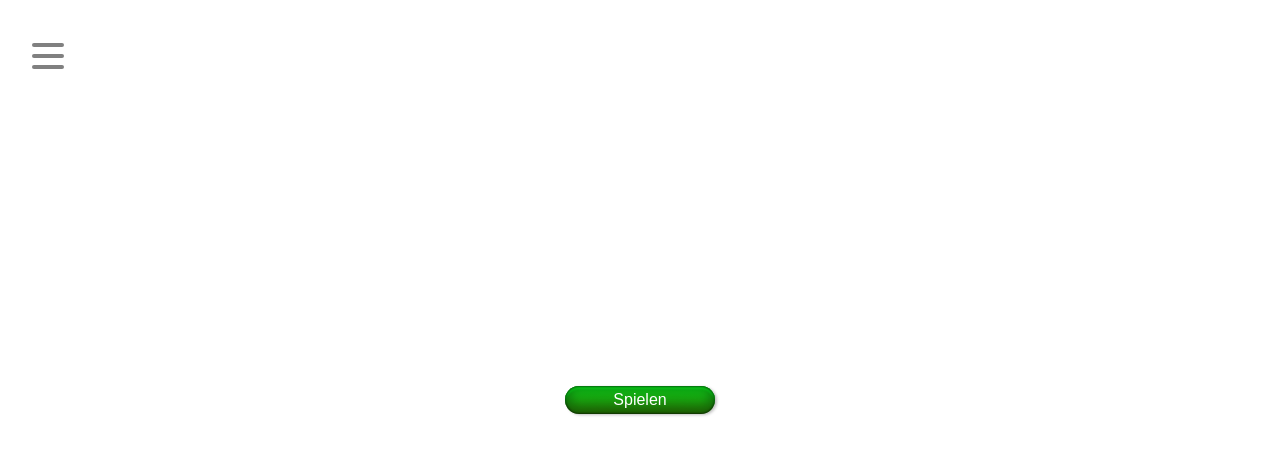
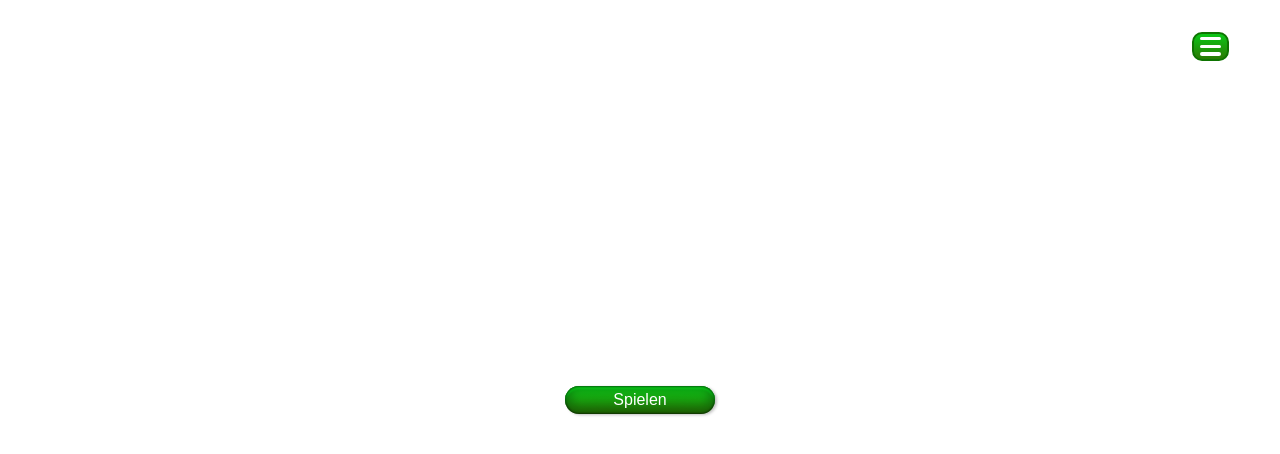
Before and after one commit to ShiningElektra/recycool, a Next.js app: page / in a window 1280 px wide. Shown: the top 454 px of the page. Built offline with nearby package versions, Linux system fonts and the light colour scheme.

Commit message:
💄 Styling of Navigation Issue #2

```diff
--- a/components/burger/Burger.module.css
+++ b/components/burger/Burger.module.css
@@ -1,19 +1,19 @@
 .burger {
   position: absolute;
-  top: 5%;
-  left: 2rem;
+  top: 4%;
+  right: 4%;
   display: flex;
   flex-direction: column;
   justify-content: space-around;
-  width: 2rem;
-  height: 2rem;
+  height: 1.8rem;
   background: transparent;
-  border: none;
   cursor: pointer;
-  padding: 0;
   z-index: 10;
-  opacity: 0.1;
+  opacity: 0.5;
   transition: opacity 0.3s ease-in-out;
+  border: transparent;
+  border-radius: 10px;
+  outline: none;
 }
 
 .burger :focus {
@@ -21,9 +21,9 @@
 }
 
 .burger div {
-  width: 2rem;
-  height: 0.25rem;
-  background: grey;
+  width: 1.3rem;
+  height: 0.2rem;
+  background: var(--primary-text);
   border-radius: 10px;
   transition: all 0.3s linear;
   position: relative;
@@ -32,4 +32,7 @@
 
 .open {
   opacity: 1;
+  border-radius: 10px;
+  border: 0.2em solid var(--secondary-button);
+  background: linear-gradient(180deg, #0bc717 0%, #2a7903 100%);
 }
--- a/components/menu/Menu.module.css
+++ b/components/menu/Menu.module.css
@@ -1,32 +1,51 @@
 .menu {
+  position: absolute;
+  top: 3%;
+  right: 2%;
   display: flex;
+  align-self: flex-end;
   flex-direction: column;
-  justify-content: center;
-  background: #effffa;
-  height: 100vh;
-  text-align: left;
-  padding: 2rem;
-  position: absolute;
-  top: 0;
-  left: 0;
+  max-width: 200px;
+  background: var(--tertiary-button-bg);
+  border: 0.18em solid var(--secondary-button);
+  border-radius: 20px;
+  text-align: center;
   transition: all 0.2s ease-in;
   opacity: 0;
   visibility: hidden;
 }
 .menu a {
-  font-size: 2rem;
-  text-transform: uppercase;
-  padding: 2rem 0;
-  font-weight: bold;
-  letter-spacing: 0.5rem;
-  color: #0d0c1d;
-  text-decoration: none;
+  font-size: var(--primary-font-size);
+  padding: 0.5em 0 0.8em 0;
+  font-weight: var(--button-font-style);
+  color: var(--primary-text);
+  background: var(--primary-button);
+  text-shadow: 3px 2px 5px rgba(26, 0, 102, 0.7);
   transition: color 0.3s linear;
 }
-.menu :hover {
-  color: #343078;
+.menu a:last-child {
+  border-bottom-left-radius: 17px;
+  border-bottom-right-radius: 17px;
+}
+.menu :not(:first-child):not(:last-child) {
+  border-bottom: 1px solid var(--tertiary-button);
+}
+.menu a:hover {
+  background: var(--tertiary-button);
 }
 .open {
   opacity: 1;
   visibility: visible;
 }
+.logoImg {
+  height: 1.5em;
+}
+.logoNav {
+  display: grid;
+  grid-template-columns: 0.2fr 1.8fr 0.6fr;
+  grid-template-rows: 1fr;
+  gap: 0 1.5em;
+  padding: 0.5em;
+  padding-top: 0.7em;
+  border-bottom: 0.18em solid var(--secondary-button);
+}
--- a/styles/globals.css
+++ b/styles/globals.css
@@ -6,10 +6,10 @@
   --tertiary-list-text: #16c821;
   --tertiary-text: #000;
   --primary-button: #0bc717;
-  --secondary-button: #109f1c;
+  --secondary-button: #0e7401;
   --tertiary-button: #81e187;
-  --tertiary-button-bg: #d2ffd5;
-  --primary-font-size: 1 em;
+  --tertiary-button-bg: #bcffc0;
+  --primary-font-size: 1em;
   --secondary-font-size: 0.8em;
   --button-font-style: bold;
   --input-font-style: normal;
```
Also changed, not shown: public/Logo.png (added), public/Schrift.png (added).
